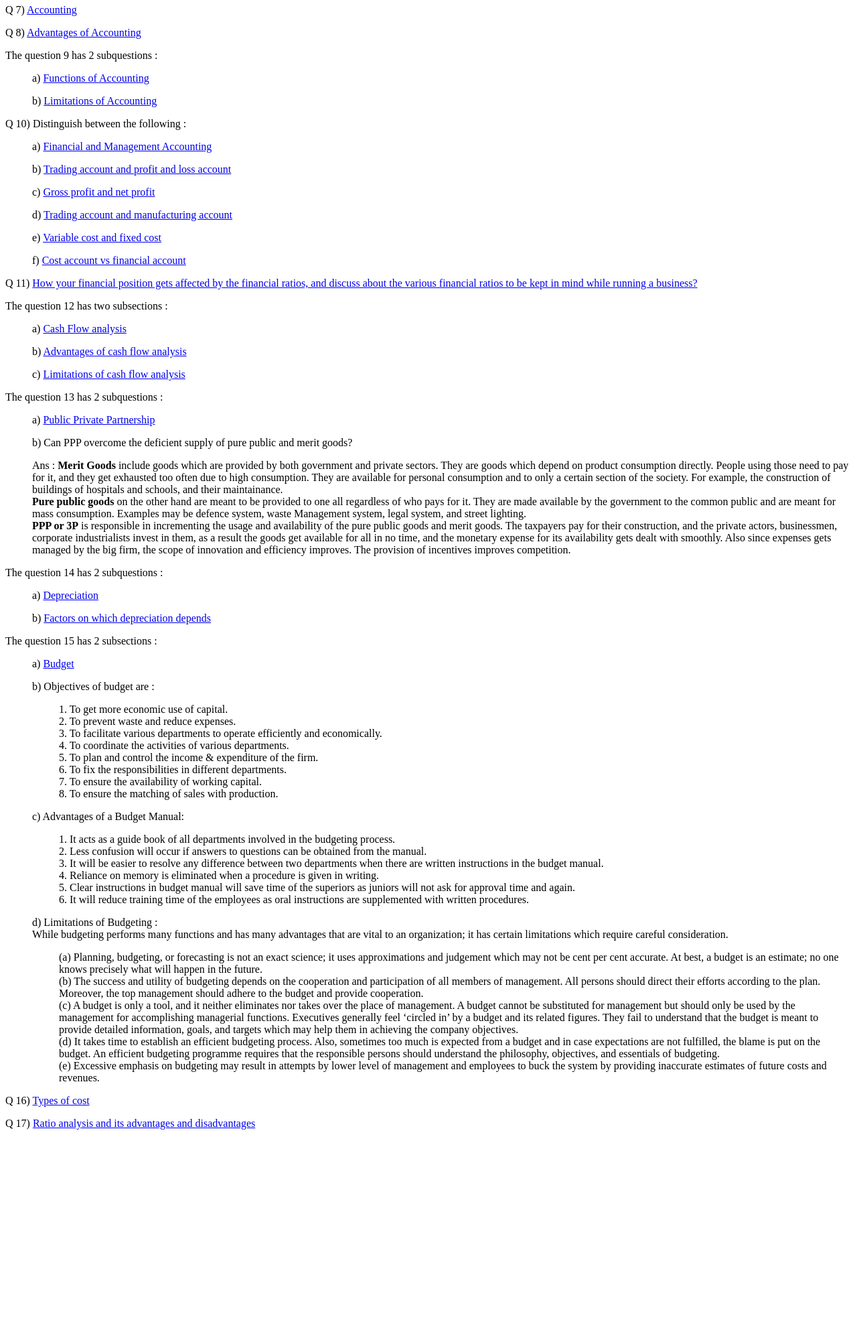
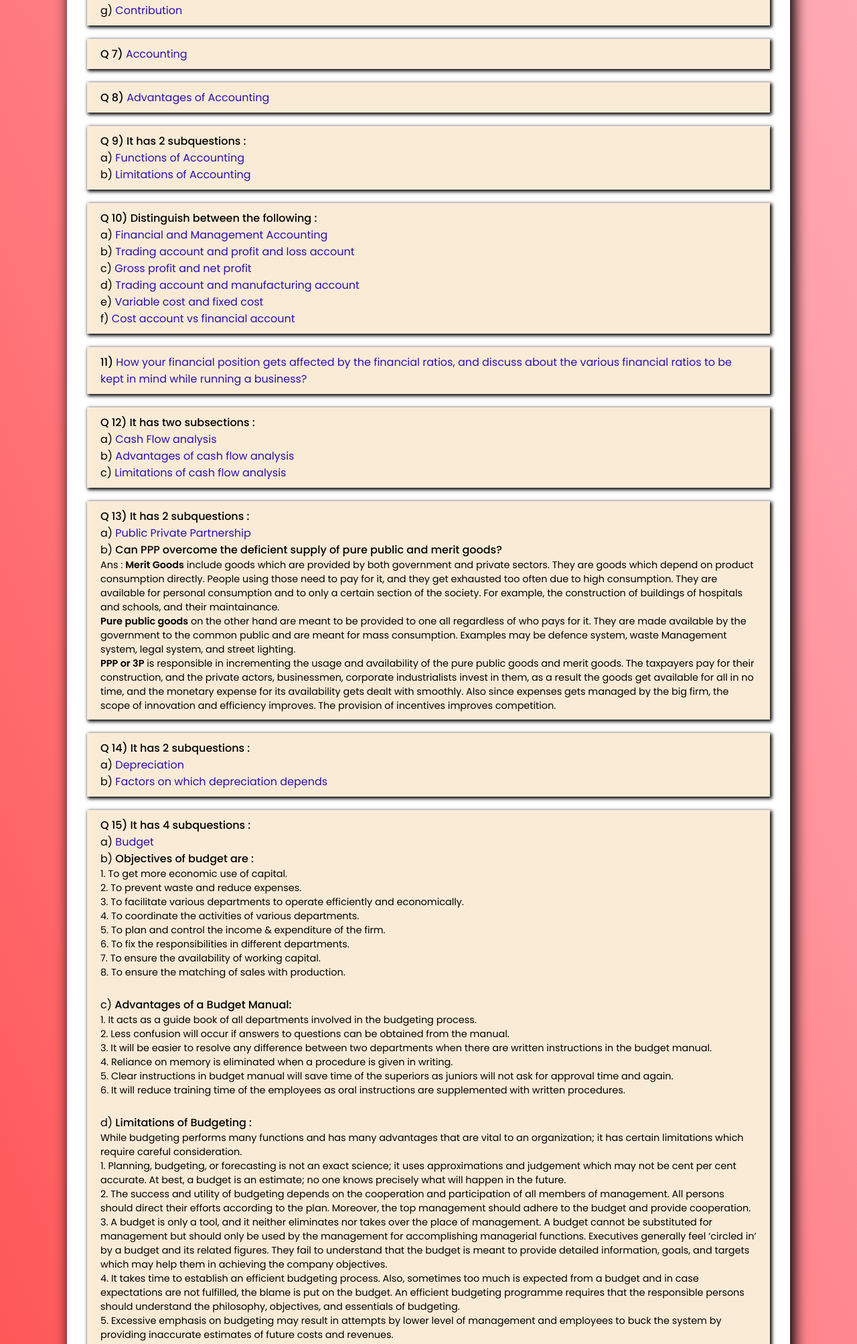
Before and after one commit to zugzwang03/Economics, a plain HTML site: page index.html in a window 1280 px wide. Shown: the part 550-2556 px from the top of the page at 67% size. Before the commit the page ends 2252 px from the top, so only its background shows below. Drawn offline with Linux system fonts and the light colour scheme; a web font is replaced by a local one.

Commit message:
Css added by Subhajit

```diff
--- a/index.html
+++ b/index.html
@@ -6,16 +6,26 @@
   <meta http-equiv="X-UA-Compatible" content="IE=edge" />
   <meta name="viewport" content="width=device-width, initial-scale=1.0" />
   <title>Economics notes for 3rd semester</title>
+  <link rel="stylesheet" href="style.css">
 </head>
 
 <body>
-  <h1>All notes of Economics with respective links :</h1>
+  <div class="top">
+    <!-- <img class="board" src="/board.png" alt="board"> -->
+    <h1 class="head">NOTES OF ECONOMICS</h1>
+  </div>
+
+
   <section>
+    <div class="qs1to4 flex util">
       <p>
-      The first 4 questions are present in
+        <span> Q) Question 1 to 4 are present </span>
         <a target="_blank" href="economics_1_4.pdf">here</a>
       </p>
-    <p>The question 5 has 4 subquestions :</p>
+    </div>
+
+    <div class="qs5 util flex">
+      <p><span>Q) 5 has 4 subquestions :</span></p>
       <ul>
         <p>
           i)
@@ -42,7 +52,10 @@
           </a>
         </p>
       </ul>
-    <p>Q 6) Write short notes on :</p>
+    </div>
+
+    <div class="qs6 flex util">
+      <p> <span> 6) Write short notes on :</span></p>
       <ol>
         <p>
           a)
@@ -81,20 +94,30 @@
           </a>
         </p>
       </ol>
+
+    </div>
+
+    <div class="qs7 flex util">
       <p>
-      Q 7)
+        <span>Q 7)</span>
         <a target="_blank" href="https://en.wikipedia.org/wiki/Accounting">
           Accounting
         </a>
       </p>
+    </div>
+
+    <div class="qs8 flex util">
       <p>
-      Q 8)
+        <span> Q 8)</span>
         <a target="_blank"
           href="https://shardaassociates.in/advantages-of-accounting/#:~:text=Basic%20Advantages%20of%20Accounting%20That%20You%20Must%20Know,in%20accordance%20with%20accounting%20principles.%20...%20More%20items">
           Advantages of Accounting</a>
       </p>
+    </div>
+
+    <div class="qs9 flex util">
       <p>
-      The question 9 has 2 subquestions :
+        <span>Q 9) It has 2 subquestions :</span>
       <ol>
         <p>
           a)
@@ -110,15 +133,19 @@
         </p>
       </ol>
       </p>
+    </div>
+
+    <div class="qs10 flex util">
       <p>
-      Q 10) Distinguish between the following :
+        <span> Q 10) Distinguish between the following :</span>
       <ol>
         <p> a) <a target="_blank"
             href="https://keydifferences.com/difference-between-financial-accounting-and-management-accounting.html">Financial
             and Management Accounting </a>
         </p>
         <p>
-        b) <a target="_blank" href="https://keydifferences.com/difference-between-trading-and-profit-loss-account.html">
+          b) <a target="_blank"
+            href="https://keydifferences.com/difference-between-trading-and-profit-loss-account.html">
             Trading account and profit and loss account</a>
         </p>
         <p>
@@ -135,7 +162,8 @@
         </p>
         <p>
           e)
-        <a target="_blank" href="https://corporatefinanceinstitute.com/resources/accounting/fixed-and-variable-costs/">
+          <a target="_blank"
+            href="https://corporatefinanceinstitute.com/resources/accounting/fixed-and-variable-costs/">
             Variable cost and fixed cost</a>
         </p>
         <p> f)
@@ -145,15 +173,21 @@
         </p>
       </ol>
       </p>
+    </div>
+
+    <div class="qs11 flex util">
       <p>
-      Q 11)
+        <span> 11)</span>
         <a target="_blank"
           href="https://articles.bplans.com/financial-ratios-explained/#:~:text=The%20financial%20leverage%20ratio%20is%20used%20to%20measure,financial%20risk.%20Financial%20leverage%20%3D%20operating%20income%2Fnet%20income">
           How your financial position gets affected by the financial ratios, and discuss about the various financial
           ratios to be kept in mind while running a business?</a>
       </p>
+    </div>
+
+    <div class="qs12 flex util">
       <p>
-      The question 12 has two subsections :
+        <span> Q 12) It has two subsections :</span>
       <ul>
         <p>
           a)
@@ -175,8 +209,11 @@
         </p>
       </ul>
       </p>
+    </div>
+
+    <div class="qs13 flex util">
       <p>
-      The question 13 has 2 subquestions :
+        <span> Q 13) It has 2 subquestions :</span>
       <ol>
         <p>
           a)
@@ -185,28 +222,38 @@
           </a>
         </p>
         <p>
-      <p>b) Can PPP overcome the deficient supply of pure public and merit goods?</p>
+        <p>b) <span>Can PPP overcome the deficient supply of pure public and merit goods?</span></p>
+        <div class="ans">
           Ans :
-      <b>Merit Goods</b> include goods which are provided by both government and private sectors. They are goods which
-      depend on product consumption directly. People using those need to pay for it, and they get exhausted too often
-      due to high consumption. They are available for personal consumption and to only a certain section of the society.
+          <b>Merit Goods</b> include goods which are provided by both government and private sectors. They are goods
+          which
+          depend on product consumption directly. People using those need to pay for it, and they get exhausted too
+          often
+          due to high consumption. They are available for personal consumption and to only a certain section of the
+          society.
           For example, the construction of buildings of hospitals and schools, and their maintainance.
           <br>
-      <b>Pure public goods</b> on the other hand are meant to be provided to one all regardless of who pays for it. They
+          <b>Pure public goods</b> on the other hand are meant to be provided to one all regardless of who pays for it.
+          They
           are made available by the government to the common public and are meant for mass consumption. Examples may be
           defence system, waste Management system, legal system, and street lighting.
           <br>
           <b>PPP or 3P</b> is responsible in incrementing the usage and availability of the pure public goods and merit
           goods. The taxpayers pay for their construction, and the private actors, businessmen, corporate industrialists
           invest in them, as a result the goods get available for all in no time, and the monetary expense for its
-      availability gets dealt with smoothly. Also since expenses gets managed by the big firm, the scope of innovation
+          availability gets dealt with smoothly. Also since expenses gets managed by the big firm, the scope of
+          innovation
           and efficiency improves. The provision of incentives improves competition.
           <br>
+        </div>
         </p>
       </ol>
       </p>
+    </div>
+
+    <div class="qs14 flex util">
       <p>
-      The question 14 has 2 subquestions :
+        <span>Q 14) It has 2 subquestions :</span>
       <ol>
         <p> a)
           <a target="_blank" href="https://www.investopedia.com/terms/d/depreciation.asp">
@@ -220,13 +267,17 @@
         </p>
       </ol>
       </p>
+    </div>
+
+    <div class="qs15 flex util">
       <p>
-      The question 15 has 2 subsections :
+        <span> Q 15) It has 4 subquestions :</span>
       <ol>
         <p>
           a) <a target="_blank" href="https://www.economicsdiscussion.net/cost-accounting/budget/32753">Budget</a>
         </p>
-      <p> b) Objectives of budget are :
+        <p> b) <span>Objectives of budget are :</span>
+        <div class="ans">
           <ul>
             1. To get more economic use of capital. <br>
 
@@ -244,64 +295,88 @@
 
             8. To ensure the matching of sales with production. <br>
           </ul>
+        </div>
+        <br>
         <p>
-        c) Advantages of a Budget Manual: <br>
+          c) <span>Advantages of a Budget Manual: </span><br>
+        <div class="ans">
           <ol>
 
             1. It acts as a guide book of all departments involved in the budgeting process. <br>
 
             2. Less confusion will occur if answers to questions can be obtained from the manual. <br>
 
-        3. It will be easier to resolve any difference between two departments when there are written instructions in
+            3. It will be easier to resolve any difference between two departments when there are written instructions
+            in
             the budget manual. <br>
 
             4. Reliance on memory is eliminated when a procedure is given in writing. <br>
 
-        5. Clear instructions in budget manual will save time of the superiors as juniors will not ask for approval time
+            5. Clear instructions in budget manual will save time of the superiors as juniors will not ask for approval
+            time
             and again. <br>
 
-        6. It will reduce training time of the employees as oral instructions are supplemented with written procedures.
+            6. It will reduce training time of the employees as oral instructions are supplemented with written
+            procedures.
             <br>
           </ol>
+        </div>
+        <br>
         <p>
-        d) Limitations of Budgeting : <br>
+          d) <span>Limitations of Budgeting :</span> <br>
+        <div class="ans">
           While budgeting performs many functions and has many advantages that are vital to an organization; it has
           certain limitations which require careful consideration. <br>
 
           <ol>
-        (a) Planning, budgeting, or forecasting is not an exact science; it uses approximations and judgement which may
-        not be cent per cent accu­rate. At best, a budget is an estimate; no one knows precisely what will happen in the
+            1. Planning, budgeting, or forecasting is not an exact science; it uses approximations and judgement which
+            may
+            not be cent per cent accu­rate. At best, a budget is an estimate; no one knows precisely what will happen in
+            the
             future. <br>
 
-        (b) The success and utility of budgeting depends on the cooperation and participation of all members of
-        management. All persons should direct their efforts according to the plan. Moreover, the top management should
+            2. The success and utility of budgeting depends on the cooperation and participation of all members of
+            management. All persons should direct their efforts according to the plan. Moreover, the top management
+            should
             adhere to the budget and provide cooperation. <br>
 
-        (c) A budget is only a tool, and it neither eliminates nor takes over the place of management. A budget cannot
-        be substituted for manage­ment but should only be used by the management for accomplishing managerial functions.
+            3. A budget is only a tool, and it neither eliminates nor takes over the place of management. A budget
+            cannot
+            be substituted for manage­ment but should only be used by the management for accomplishing managerial
+            functions.
             Executives generally feel ‘circled in’ by a budget and its related figures.
 
-        They fail to understand that the budget is meant to provide detailed information, goals, and targets which may
+            They fail to understand that the budget is meant to provide detailed information, goals, and targets which
+            may
             help them in achieving the company objectives. <br>
 
-        (d) It takes time to establish an efficient budgeting process. Also, some­times too much is expected from a
+            4. It takes time to establish an efficient budgeting process. Also, some­times too much is expected from a
             budget and in case expectations are not fulfilled, the blame is put on the budget. An efficient budgeting
-        programme requires that the responsible persons should understand the philosophy, objectives, and essentials of
+            programme requires that the responsible persons should understand the philosophy, objectives, and essentials
+            of
             budgeting. <br>
 
-        (e) Excessive emphasis on budgeting may result in attempts by lower level of management and employees to buck
+            5. Excessive emphasis on budgeting may result in attempts by lower level of management and employees to buck
             the system by provid­ing inaccurate estimates of future costs and revenues. <br>
           </ol>
+        </div>
         </p>
         </p>
       </ol>
       </p>
+    </div>
+
+    <div class="qs16 flex util">
       <p>
-      Q 16) <a target="_blank" href="types of cost.pdf"> Types of cost</a>
+        <span> Q 16)</span> <a target="_blank" href="types of cost.pdf"> Types of cost</a>
       </p>
+    </div>
+    <div class="qs17 flex util">
       <p>
-      Q 17) <a target="_blank" href="ratio_analysis.pdf"> Ratio analysis and its advantages and disadvantages </a>
+        <span> Q 17)</span> <a target="_blank" href="ratio_analysis.pdf"> Ratio analysis and its advantages and
+          disadvantages </a>
       </p>
+    </div>
   </section>
 </body>
 
--- /dev/null
+++ b/style.css
@@ -0,0 +1,69 @@
+@import url('https://fonts.googleapis.com/css2?family=Poppins:wght@400;500;600&family=Ysabeau+Office:ital,wght@0,400;0,500;1,400&display=swap');
+
+*{
+    margin: 0;
+    padding: 0;
+    box-sizing: border-box;
+    font-family: poppins, sans-serif;
+    text-decoration: none;
+
+}
+a{
+    color: rgb(43, 16, 178);
+}
+a:hover{
+    text-decoration:underline;
+}
+.top{
+    width: 100%;
+    text-align: center;
+    background-color: rgb(83, 176, 124);
+    color: white;
+    padding-block: 4px;
+    box-shadow: 3px 2px 20px;
+    -webkit-text-stroke: 1px rgb(4, 65, 4);
+    font-family: sans-serif;
+}
+
+span{
+    font-weight:500;
+}
+.flex{
+    display: flex;
+    align-items: flex-start;
+    justify-content: center;
+    flex-direction: column;
+    text-align:start;
+
+}
+.util{
+    background-color: antiquewhite;
+    height: fit-content;
+    padding: 20px;
+    box-shadow: 2px 2px 5px 1px;
+    margin-bottom: 20px;
+    padding-block: 10px;
+}
+body{
+    display: flex;
+    flex-direction: column;
+    justify-content: center;
+    align-items: center;
+    background: linear-gradient(to top right, rgb(254, 84, 84), rgb(255, 180, 193));
+
+}
+section{
+    padding: 30px;
+    max-width: 1080px;
+    background-color: white;
+    border-radius: 20px;
+    box-shadow: 5px 2px 20px 2px;
+    margin-block: 40px;
+}
+.head{
+    font-size: 2.5rem;
+
+}
+.ans{
+    font-size: 0.9rem;
+}
```
Also changed, not shown: board.png (added). Lines whose indentation alone changed are shown as unchanged.
